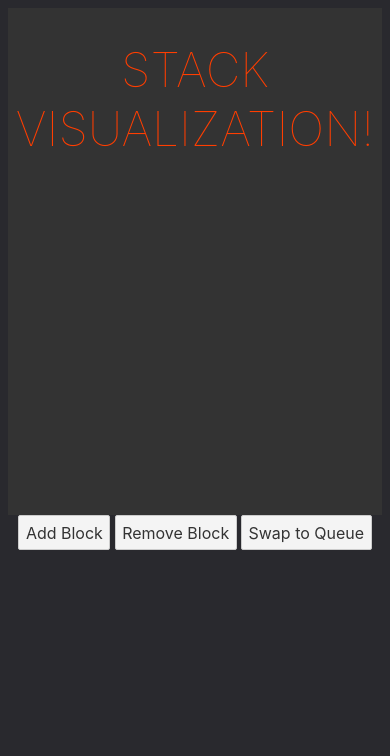
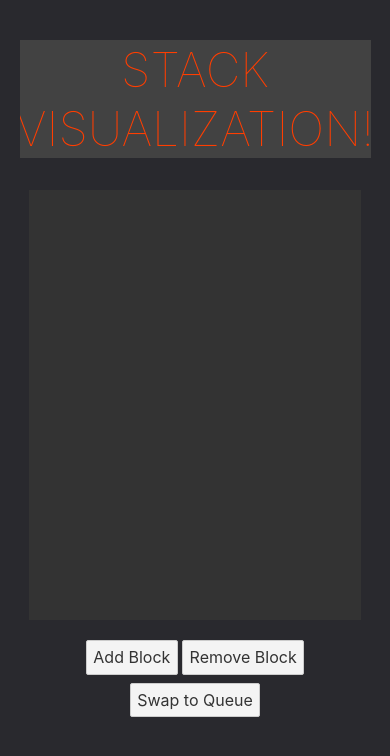
Before and after one commit to JustinStitt/stack-visu, a Svelte app in the folder stack-visu-app/: page / in a window 390 px wide. Shown: the top 756 px of the page. Built offline with nearby package versions, Linux system fonts and the light colour scheme.

Commit message:
more mobile friendly and limit queue size (hack)

```diff
--- a/stack-visu-app/src/App.svelte
+++ b/stack-visu-app/src/App.svelte
@@ -12,6 +12,7 @@
   };
 
   const queuePush = () => {
+    if (blocks.length > 9) return; // too full
     // blocks = [inp, ...blocks];
     blocks = [...blocks, inp];
   };
@@ -22,7 +23,6 @@
 
   const queuePop = () => {
     blocks = blocks.slice(1, blocks.length);
-    console.log(blocks);
   };
 
   const addBlock = () => {
@@ -38,13 +38,13 @@
 </script>
 
 <main class="disable-dbl-tap-zoom">
+  {#if isStack}
+    <h1>Stack Visualization!</h1>
+  {/if}
+  {#if !isStack}
+    <h1>Queue Visualization!</h1>
+  {/if}
   <div class="blocks disable-dbl-tap-zoom">
-    {#if isStack}
-      <h1>Stack Visualization!</h1>
-    {/if}
-    {#if !isStack}
-      <h1>Queue Visualization!</h1>
-    {/if}
     <div class={isStack ? "inner-stack" : "inner-queue"}>
       {#each blocks as block, i (block)}
         <Block data={block} {isStack} />
@@ -75,9 +75,11 @@
 <style>
   main {
     text-align: center;
-    max-width: 100vw;
+    max-width: 90vw;
+    height: 85vh;
     padding: 0;
-    margin: 0;
+    margin-left: auto;
+    margin-right: auto;
     /* margin-left: auto;
     margin-right: auto; */
     display: flex;
@@ -92,35 +94,42 @@
     text-transform: uppercase;
     font-size: 3em;
     font-weight: 100;
+    background-color: #424242;
   }
 
   .blocks {
+    max-width: 85vw;
+    width: 90vw;
+    max-height: 85vh;
+    height: 100%;
     display: flex;
     flex-direction: column;
     justify-content: flex-end;
     align-items: flex-end;
     background-color: #333;
-    max-width: 500px;
+    margin-bottom: 20px;
   }
 
   .inner-stack {
     width: 100%;
-    height: 325px;
+    height: 100%;
+    max-height: 60vh;
     overflow-y: auto;
     /* border: 1px solid red; */
     display: flex;
     flex-direction: column-reverse;
     align-items: center;
   }
-
   .inner-queue {
     width: 100%;
-    height: 325px;
+    height: 100%;
+    max-height: 60vh;
     overflow-y: hidden;
     overflow-x: auto;
     /* border: 1px solid red; */
     display: flex;
     flex-direction: row;
+    background-color: rebeccapurple;
   }
 
   .disable-dbl-tap-zoom {
--- a/stack-visu-app/src/Components/Block.svelte
+++ b/stack-visu-app/src/Components/Block.svelte
@@ -42,7 +42,7 @@
   }
 
   .stack {
-    width: 20vw;
+    width: 30vw;
     height: 5vh;
     display: flex;
     flex-direction: column;
@@ -52,13 +52,14 @@
   }
 
   .queue {
-    width: 20vw;
+    width: 10%;
     height: 100%;
     display: flex;
     flex-direction: column;
     align-items: center;
     justify-content: center;
     border: 1.5px solid aliceblue;
+    overflow: hidden;
   }
 
   div:hover {
```
